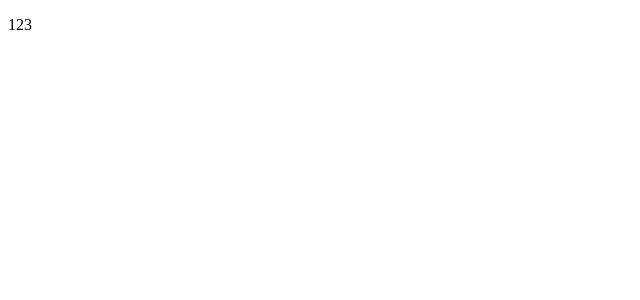
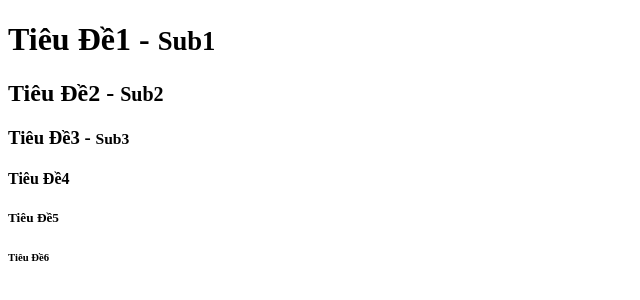
Before and after one commit to nhattan0310/HTML-CSS-basis, a plain HTML site: page index.html in a window 1280 px wide. Shown: the whole page, without its empty margins (0-640 px from the left). Drawn offline with Linux system fonts and the light colour scheme.

Commit message:
HTML Heading

```diff
--- a/index.html
+++ b/index.html
@@ -6,6 +6,11 @@
     <title>Tieu De Trang Web</title>
 </head>
 <body>
-    <p>123</p>
+    <h1>Tiêu Đề1 - <small>Sub1</small></h1>
+    <h2>Tiêu Đề2 - <small>Sub2</small></h2>
+    <h3>Tiêu Đề3 - <small>Sub3</small></h3>
+    <h4>Tiêu Đề4</h4>
+    <h5>Tiêu Đề5</h5>
+    <h6>Tiêu Đề6</h6>
 </body>
 </html>
```
